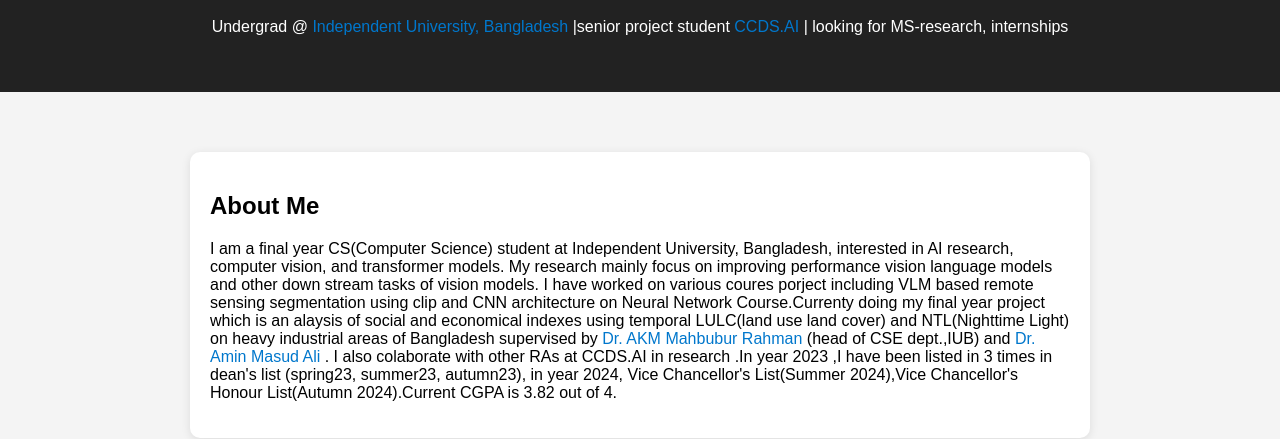
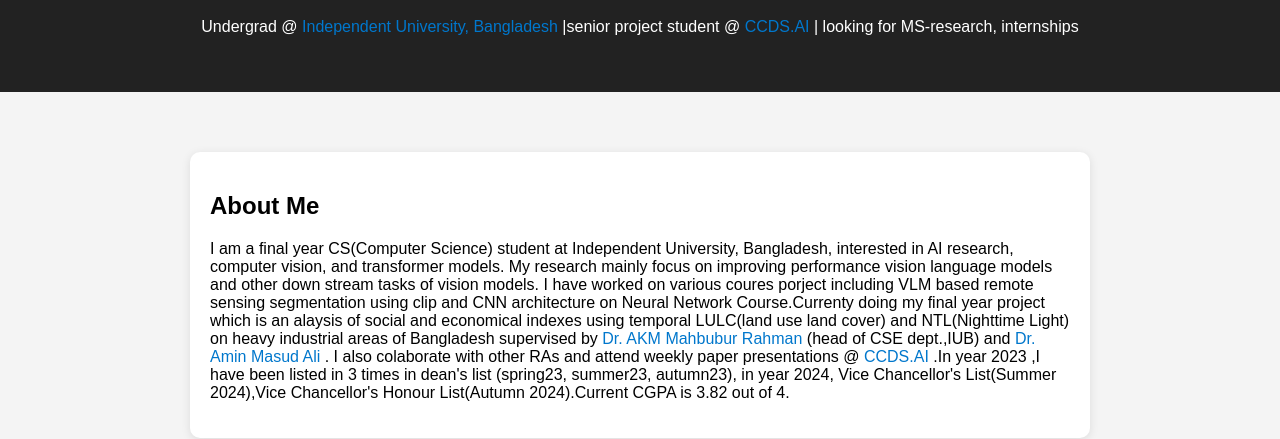
Before and after one commit to SaifNasim/SaifNasim.github.io, a plain HTML site: page index.html in a window 1280 px wide. Shown: the part 362-801 px from the top of the page. Drawn offline with Linux system fonts and the light colour scheme.

Commit message:
Update index.html

```diff
--- a/index.html
+++ b/index.html
@@ -65,7 +65,7 @@ a{
 <h1>Saif Nasim Bosunia</h1>
 
 <p>Undergrad @ <a href="https://iub.ac.bd/">
-Independent University, Bangladesh </a> |senior project student <a href="https://ccds.ai/">
+Independent University, Bangladesh </a> |senior project student @ <a href="https://ccds.ai/">
 CCDS.AI </a> | looking for MS-research, internships </p>
 
 </header>
@@ -79,7 +79,8 @@ CCDS.AI </a> | looking for MS-research, internships </p>
 I am a final year CS(Computer Science) student at Independent University, Bangladesh,  interested in AI research, computer vision, and transformer models. My research mainly focus on improving performance vision language models and other down stream tasks of vision models.
 I have worked on various coures porject including VLM based remote sensing segmentation using clip and CNN architecture on Neural Network Course.Currenty doing my final year project which is an alaysis of social and economical indexes using temporal LULC(land use land cover) and NTL(Nighttime Light) on heavy industrial areas of Bangladesh supervised by <a href="https://iub.ac.bd/academics/departments/cse/faculty-and-staff/akmmrahman ">
 Dr. AKM Mahbubur Rahman </a>(head of CSE dept.,IUB)  and <a href="https://juniv.edu/teachers/aminmasudali">
-Dr. Amin Masud Ali </a>. I also colaborate with other RAs at CCDS.AI in research .In year 2023 ,I have been listed in 3 times in dean's list (spring23, summer23, autumn23),
+Dr. Amin Masud Ali </a>. I also colaborate with other RAs and attend weekly paper presentations @  <a href="https://ccds.ai/">
+CCDS.AI </a> .In year 2023 ,I have been listed in 3 times in dean's list (spring23, summer23, autumn23),
     in year 2024, Vice Chancellor's List(Summer 2024),Vice Chancellor's Honour List(Autumn 2024).Current CGPA is 3.82 out of 4.
 </p>
 
```
